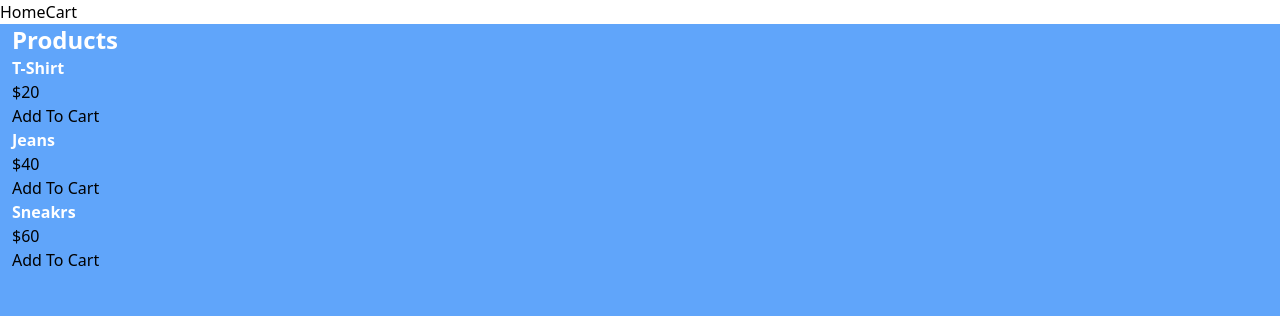
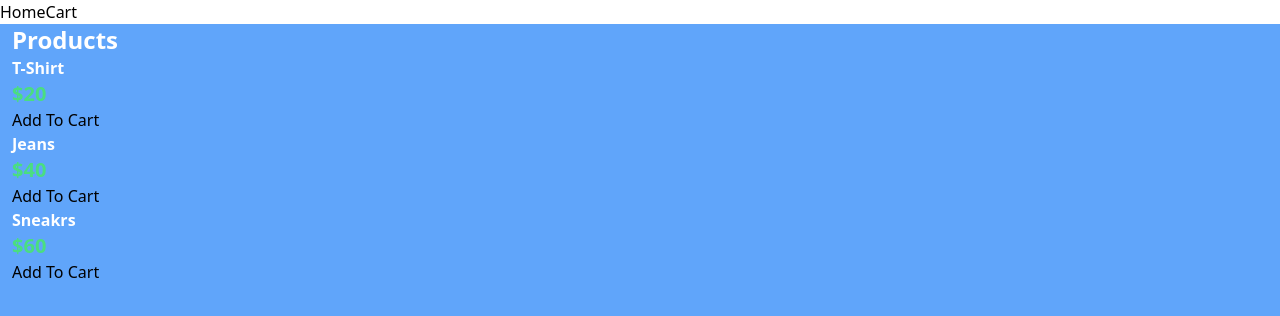
Before and after one commit to nietiene/React-Projects, a React (Vite) app: page / in a window 1280 px wide. Shown: the top 316 px of the page. Built offline with nearby package versions, Linux system fonts and the light colour scheme.

Commit message:
this is commit of react js styling

```diff
--- a/src/Ecomerce-Frontend/Home.jsx
+++ b/src/Ecomerce-Frontend/Home.jsx
@@ -12,7 +12,7 @@ export default function Home(){
                 <div key={product.id}
                 className="ms-3">
                   <h2 className="text-white font-bold">{product.name}</h2>
-                  <p>${product.price}</p>
+                  <p className="text-green-400 text-xl font-bold">${product.price}</p>
                   <button onClick={() => AddToCart(product)}>
                     Add To Cart
                   </button>
```
